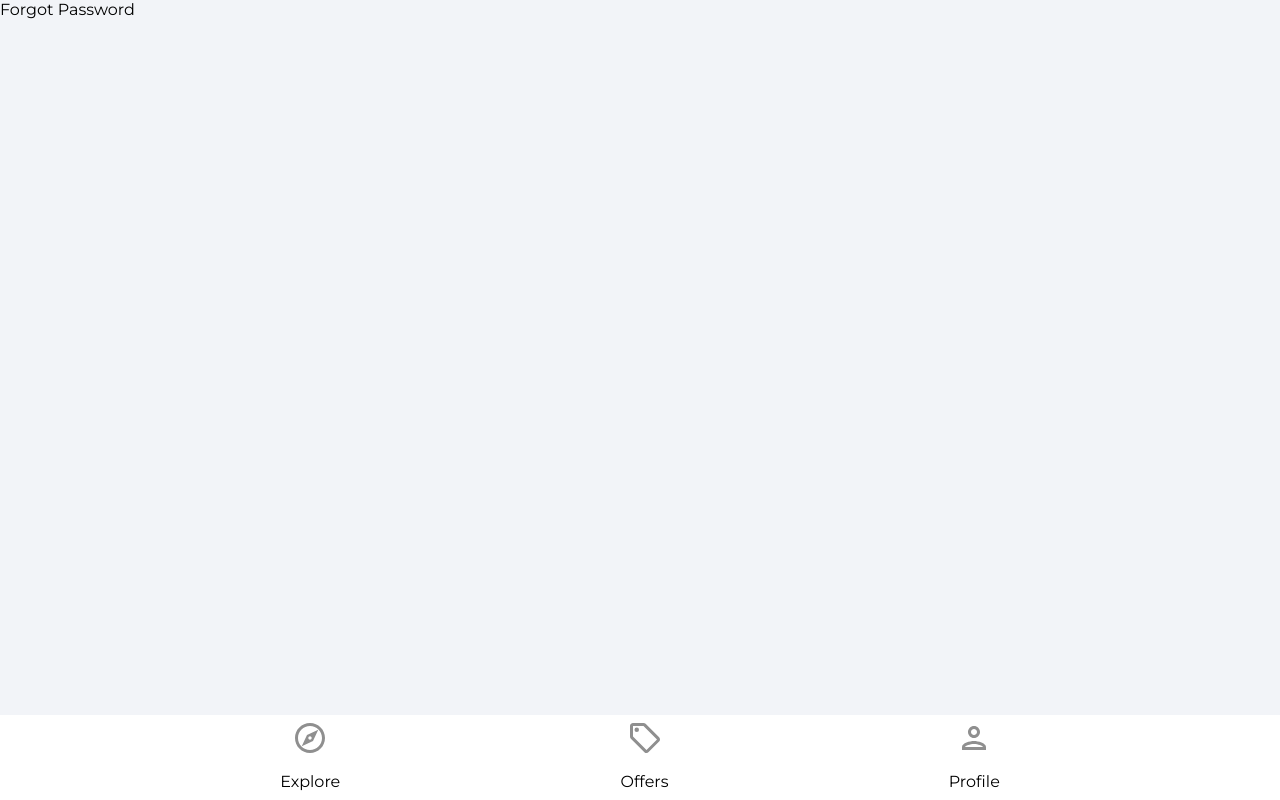
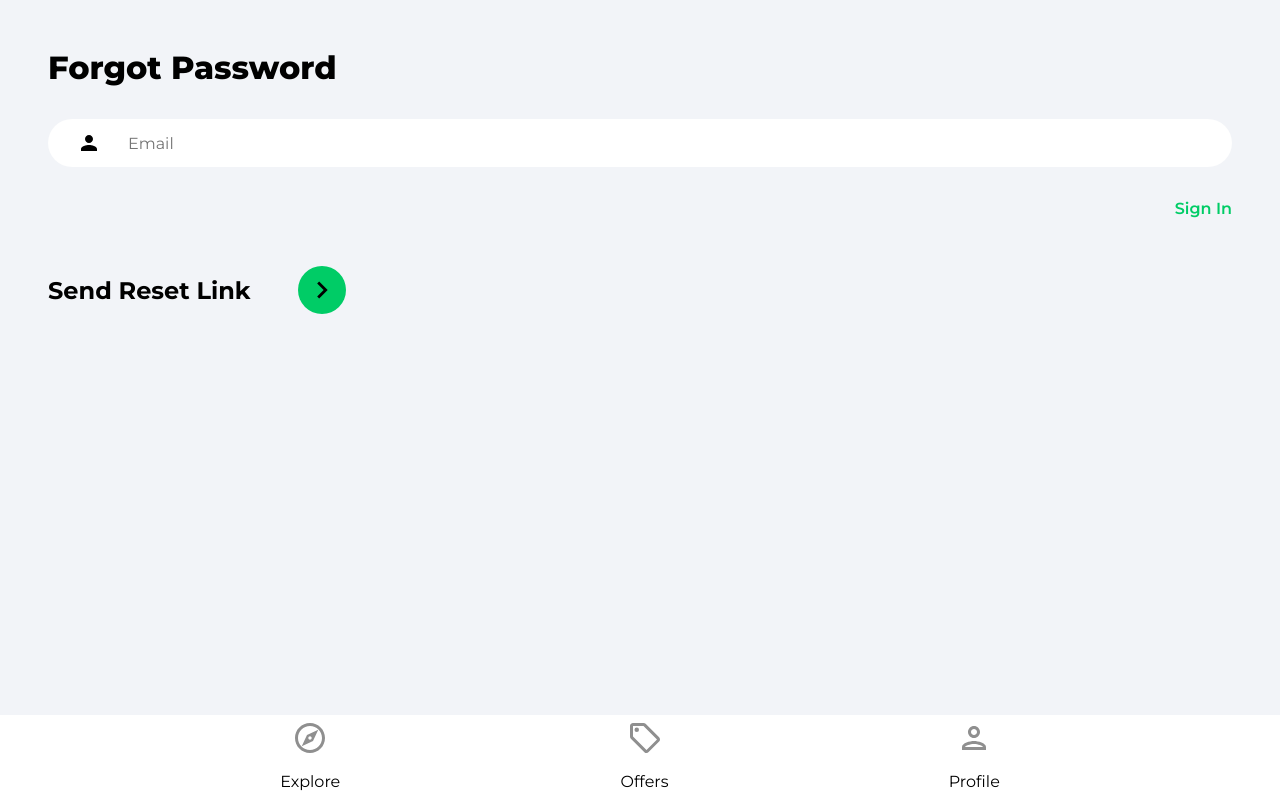
Before and after one commit to isaac-maitho/House-Marketplace, a React (Create React App) app: page /forgot-password in a window 1280 px wide. Built offline with nearby package versions, Linux system fonts and the light colour scheme.

Commit message:
Forgot password functionality

```diff
--- a/src/pages/ForgotPassword.jsx
+++ b/src/pages/ForgotPassword.jsx
@@ -1,6 +1,49 @@
+import { useState } from "react"
+import { Link } from "react-router-dom"
+import { getAuth, sendPasswordResetEmail } from 'firebase/auth'
+import { toast } from 'react-toastify'
+import { ReactComponent as ArrowRightIcon } from '../assets/svg/keyboardArrowRightIcon.svg'
 function ForgotPassword() {
+
+  const [email, setEmail] = useState('')
+
+  const onChange = e => setEmail(e.target.value)
+
+  const onSubmit = async e =>{
+    e.preventDefault()
+    try {
+      const auth = getAuth()
+      await sendPasswordResetEmail(auth, email)
+      toast.success('Email was went successfully')
+    } catch (error) {
+      toast.error('Email not sent')
+    }
+  }
   return (
-    <div>Forgot Password</div>
+    <div className="pageContainer">
+      <header>
+        <p className="pageHeader">Forgot Password</p>
+      </header>
+      <main>
+        <form onSubmit={onSubmit}>
+          <input
+            type="email"
+            className="emailInput"
+            placeholder="Email"
+            id="email"
+            value={email}
+            onChange={onChange} />
+            <Link className="forgotPasswordLink" to='/sign-in'>Sign In</Link>
+
+            <div className="signInBar">
+              <div className="signInText">Send Reset Link</div>
+              <button className="signInButton">
+                <ArrowRightIcon fill="#fffff" width='34px' height='34px' />
+              </button>
+            </div>
+        </form>
+      </main>
+    </div>
   )
 }
 
```
Also changed, not shown: src/components/PrivateRoute.jsx (line endings or trailing spaces).
